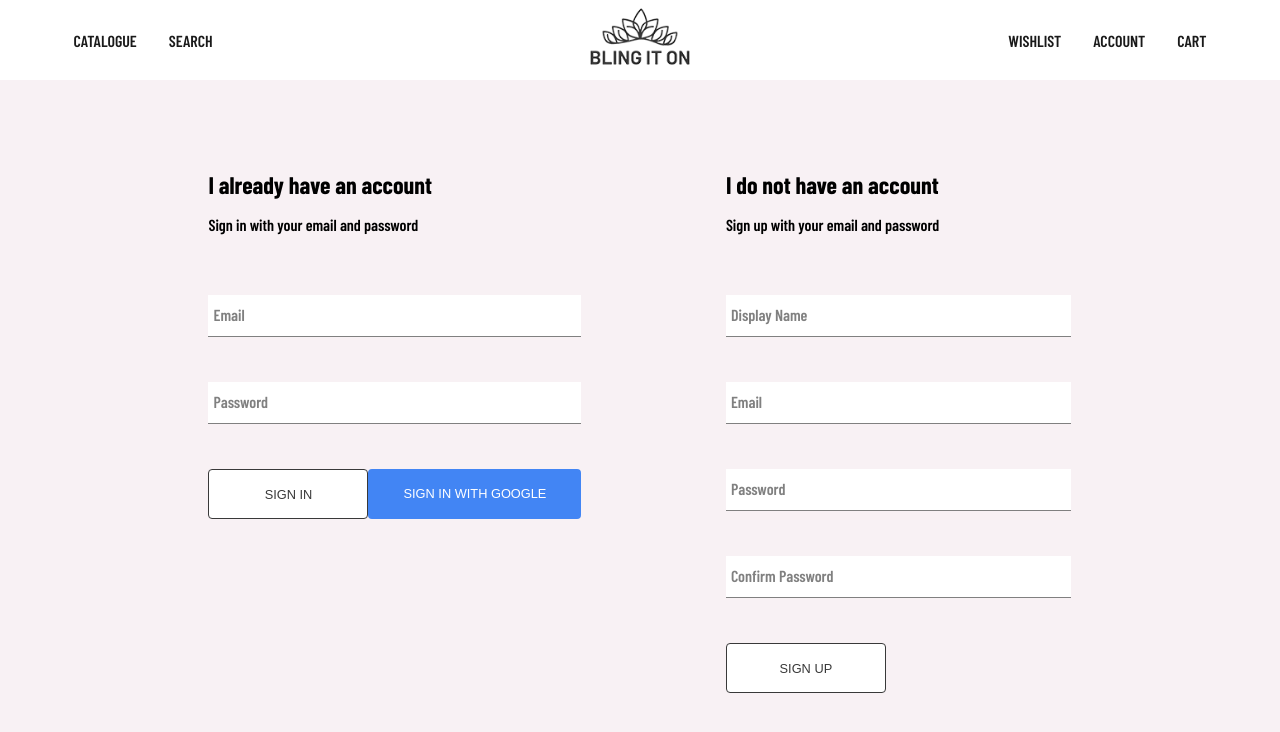
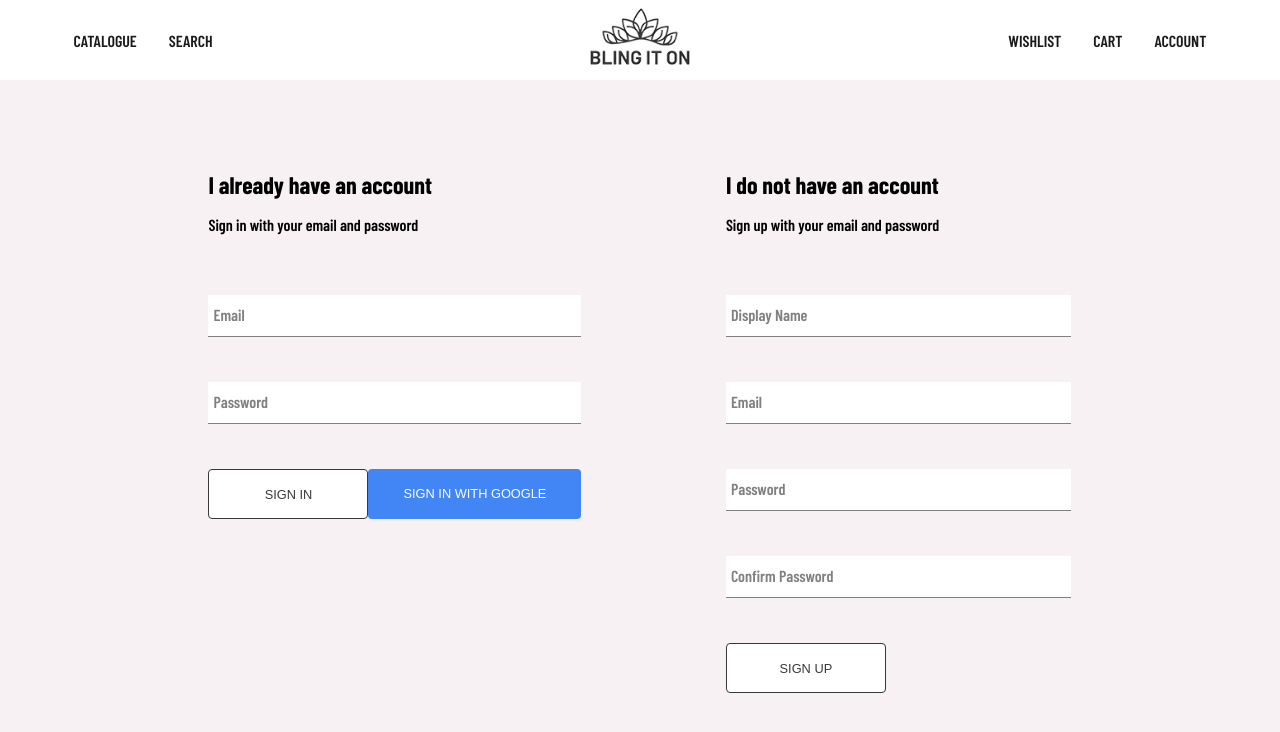
Before and after one commit to rafalin0/ecommerce, a React (Create React App) app: page /account in a window 1280 px wide. Shown: the top 732 px of the page. Built offline with nearby package versions, Linux system fonts and the light colour scheme; no server answers; a web font is replaced by a local one.

Commit message:
add base sign in/ sign out with context update userProvider with userAuthStateChanged watcher

```diff
--- a/src/App.js
+++ b/src/App.js
@@ -1,4 +1,5 @@
 import { Routes, Route } from "react-router-dom";
+
 import Navigation from "./routes/navigation/Navigation";
 import Home from "./routes/home/Home";
 import Authentication from "./routes/authentication/Authentication";
--- a/src/components/sign-in/SignIn.jsx
+++ b/src/components/sign-in/SignIn.jsx
@@ -5,8 +5,10 @@ import {
   createUserDocumentFromAuth,
   signInAuthUserWithEmailAndPassword,
 } from "../../utils/firebase/firebase";
+
 import Button from "../button/Button";
 import FormInput from "../form-input/FormInput";
+
 import "./sign-in.scss";
 
 const defaultFormFields = {
@@ -32,6 +34,7 @@ function SignIn() {
 
     try {
       await signInAuthUserWithEmailAndPassword(email, password);
+
       resetFormFields();
     } catch (err) {
       if (err.code === "auth/user-not-found") {
@@ -47,8 +50,7 @@ function SignIn() {
 
   const logGoogleUser = async () => {
     try {
-      const { user } = await signInWithGooglePopup();
-      createUserDocumentFromAuth(user);
+      await signInWithGooglePopup();
     } catch (err) {
       console.error(err);
     }
--- a/src/components/sign-up-form/SignUp.jsx
+++ b/src/components/sign-up-form/SignUp.jsx
@@ -4,8 +4,10 @@ import {
   createUserDocumentFromAuth,
   createAuthUserWithEmailAndPassword,
 } from "../../utils/firebase/firebase.js";
+
 import FormInput from "../form-input/FormInput";
 import Button from "../button/Button";
+
 import "./sign-up.scss";
 
 const defaultFormFields = {
@@ -36,6 +38,7 @@ function SignUp() {
         email,
         password
       );
+
       await createUserDocumentFromAuth(user, { displayName });
       resetFormFields();
     } catch (error) {
--- a/src/contexts/UserContext.jsx
+++ b/src/contexts/UserContext.jsx
@@ -1,5 +1,29 @@
-import { createContext } from "react";
+import { createContext, useState, useEffect } from "react";
 
-export const UserContext = createContext({});
+import {
+  onAuthStateChangedListener,
+  createUserDocumentFromAuth,
+} from "../utils/firebase/firebase";
 
-export const UserProvider = ({ children }) => {};
+export const UserContext = createContext({
+  currentUser: null,
+  setCurrentUser: () => null,
+});
+
+export const UserProvider = ({ children }) => {
+  const [currentUser, setCurrentUser] = useState(null);
+  const value = { currentUser, setCurrentUser };
+
+  useEffect(() => {
+    const unsubscribe = onAuthStateChangedListener((user) => {
+      if (user) {
+        createUserDocumentFromAuth(user);
+      }
+      setCurrentUser(user);
+      console.log(user);
+    });
+    return unsubscribe;
+  }, []);
+
+  return <UserContext.Provider value={value}>{children}</UserContext.Provider>;
+};
--- a/src/index.js
+++ b/src/index.js
@@ -1,6 +1,8 @@
 import React from "react";
 import ReactDOM from "react-dom/client";
 import { BrowserRouter } from "react-router-dom";
+
+import { UserProvider } from "./contexts/UserContext";
 import "./index.scss";
 import App from "./App";
 import reportWebVitals from "./reportWebVitals";
@@ -9,7 +11,9 @@ const root = ReactDOM.createRoot(document.getElementById("root"));
 root.render(
   <React.StrictMode>
     <BrowserRouter>
-      <App />
+      <UserProvider>
+        <App />
+      </UserProvider>
     </BrowserRouter>
   </React.StrictMode>
 );
--- a/src/routes/navigation/Navigation.jsx
+++ b/src/routes/navigation/Navigation.jsx
@@ -1,10 +1,17 @@
-import React, { Fragment, useState } from "react";
+import React, { Fragment, useState, useContext } from "react";
 import { Outlet, Link } from "react-router-dom";
+
+import { UserContext } from "../../contexts/UserContext";
 import { ReactComponent as Logo } from "../../assets/Logo.svg";
 import { ReactComponent as Logo2 } from "../../assets/Logo-3.svg";
+
+import { signOutUser } from "../../utils/firebase/firebase";
+
 import "./navigation.scss";
 
 function Navigation() {
+  const { currentUser } = useContext(UserContext);
+
   // changing the logo on mouseover and mouseout
   const [isMouseOver, setIsMouseOver] = useState(false);
 
@@ -17,7 +24,6 @@ function Navigation() {
       setColor(false);
     }
   };
-
   window.addEventListener("scroll", changeColor);
 
   return (
@@ -54,10 +60,16 @@ function Navigation() {
             <Link className="nav-link" to="/wishlist">
               Wishlist
             </Link>
-            <Link className="nav-link" to="/account">
-              Account
-            </Link>
             <Link className="nav-link">Cart</Link>
+            {currentUser ? (
+              <span onClick={signOutUser} className="nav-link">
+                SIGN OUT
+              </span>
+            ) : (
+              <Link className="nav-link" to="/account">
+                Account
+              </Link>
+            )}
           </div>
         </div>
         <Outlet />
--- a/src/utils/firebase/firebase.js
+++ b/src/utils/firebase/firebase.js
@@ -5,6 +5,8 @@ import {
   GoogleAuthProvider,
   createUserWithEmailAndPassword,
   signInWithEmailAndPassword,
+  signOut,
+  onAuthStateChanged,
 } from "firebase/auth";
 import { getFirestore, doc, getDoc, setDoc } from "firebase/firestore";
 
@@ -69,3 +71,8 @@ export const signInAuthUserWithEmailAndPassword = async (email, password) => {
   if (!email || !password) return;
   return await signInWithEmailAndPassword(auth, email, password);
 };
+
+export const signOutUser = async () => await signOut(auth);
+
+export const onAuthStateChangedListener = (callback) =>
+  onAuthStateChanged(auth, callback);
```
